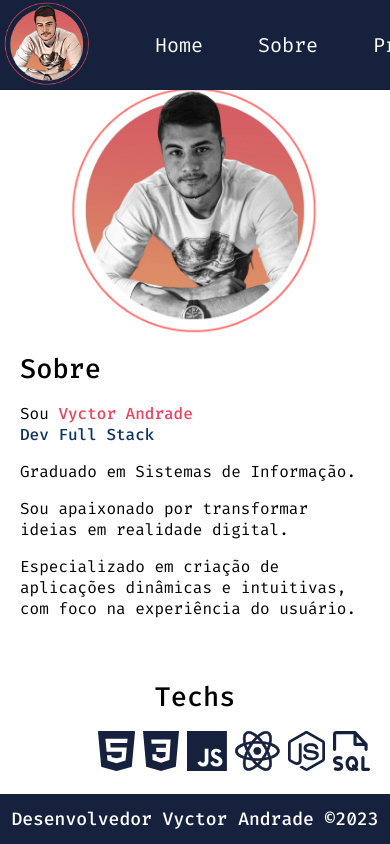
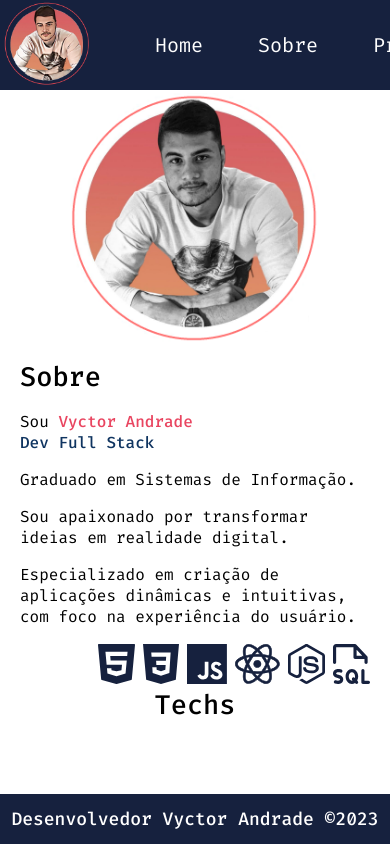
Before and after one commit to vyctorandrade/portfolio, a React (Vite) app: page /sobre in a window 390 px wide. Built offline with nearby package versions, Linux system fonts and the light colour scheme.

Commit message:
Update Sobre.module.css

```diff
--- a/src/pages/Sobre/Sobre.module.css
+++ b/src/pages/Sobre/Sobre.module.css
@@ -79,6 +79,7 @@
 .techs h3{
     font-size: 27px;
 
+
 }
 
     .icones {
@@ -86,6 +87,9 @@
     }
     .icones img {
         height: 40px;
+        display: flex;
+        margin-top: -150px;
+
     }
 
 
```
